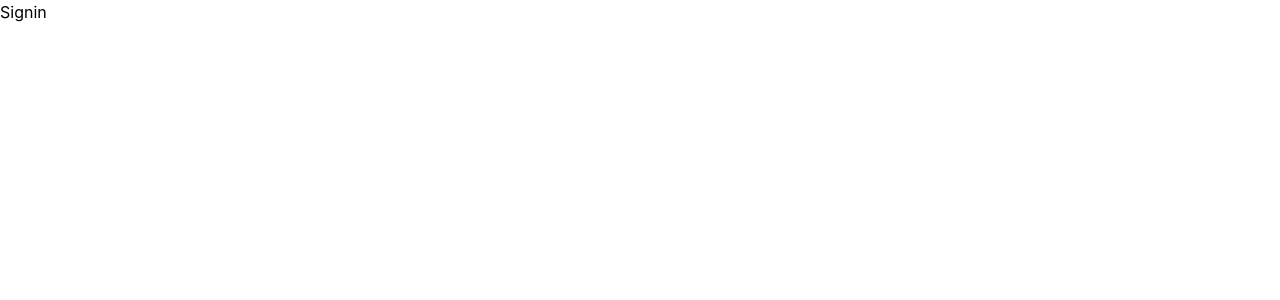
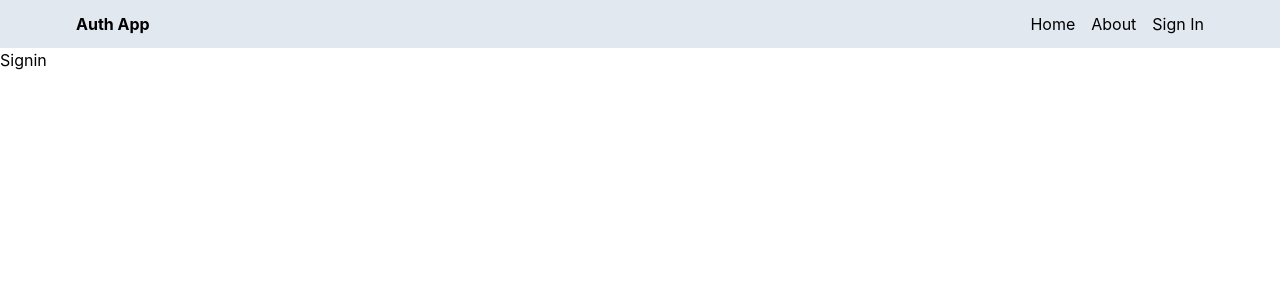
Before and after one commit to samnangpot027-sudo/mern-auth, a React (Vite) app in the folder client/: page /signin in a window 1280 px wide. Shown: the top 300 px of the page. Built offline with nearby package versions, Linux system fonts and the light colour scheme.

Commit message:
create header components

```diff
--- a/client/src/App.jsx
+++ b/client/src/App.jsx
@@ -4,10 +4,12 @@
 import About from "./pages/About";
 import Signup from "./pages/Signup";
 import Profile from "./pages/Profile";
+import Headers from "./components/Headers";
 
 const App = () => {
   return (
     <BrowserRouter>
+      <Headers />
       <Routes>
         <Route path="/" element={<Home />} />
         <Route path="/about" element={<About />} />
--- /dev/null
+++ b/client/src/components/Headers.jsx
@@ -0,0 +1,25 @@
+import React from "react";
+import { Link } from "react-router-dom";
+
+const Headers = () => {
+  return (
+    <div className="bg-slate-200">
+      <div className="flex justify-between items-center max-w-6xl mx-auto p-3">
+        <h1 className="font-bold">Auth App</h1>
+        <ul className="flex gap-4">
+          <Link to="/">
+            <li>Home</li>
+          </Link>
+          <Link to="/about">
+            <li>About</li>
+          </Link>
+          <Link to="/signin">
+            <li>Sign In</li>
+          </Link>
+        </ul>
+      </div>
+    </div>
+  );
+};
+
+export default Headers;
```
